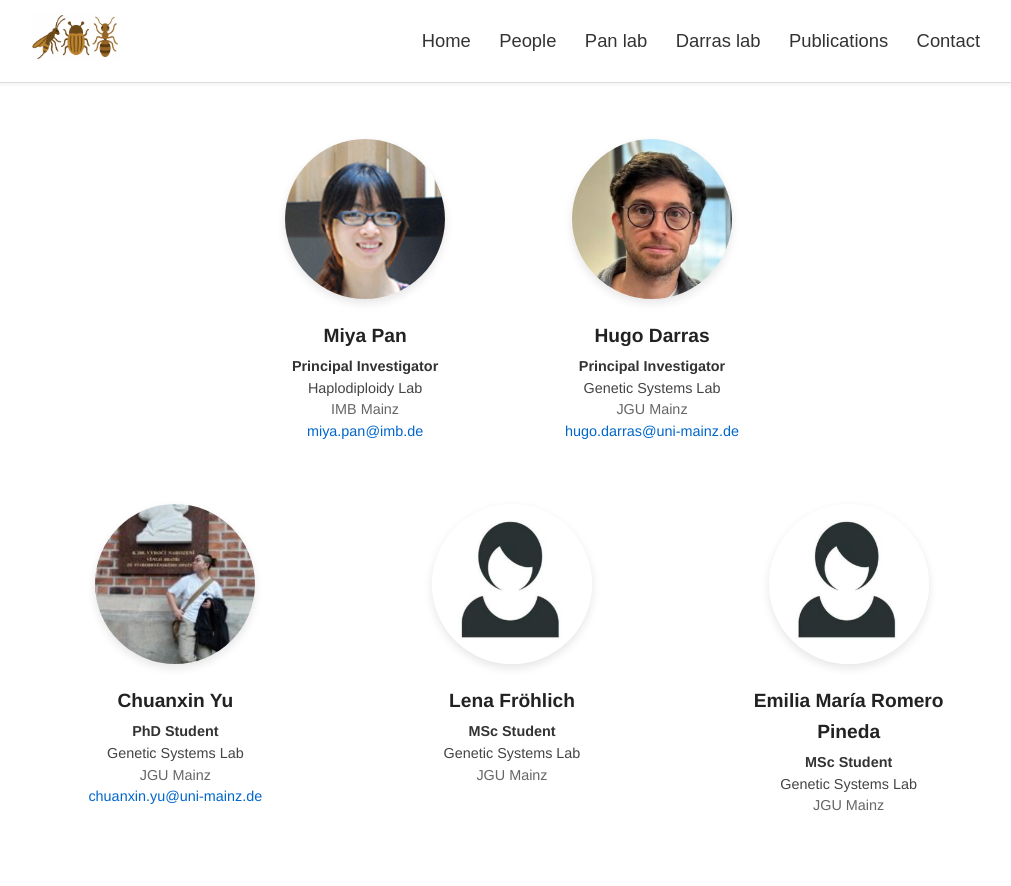
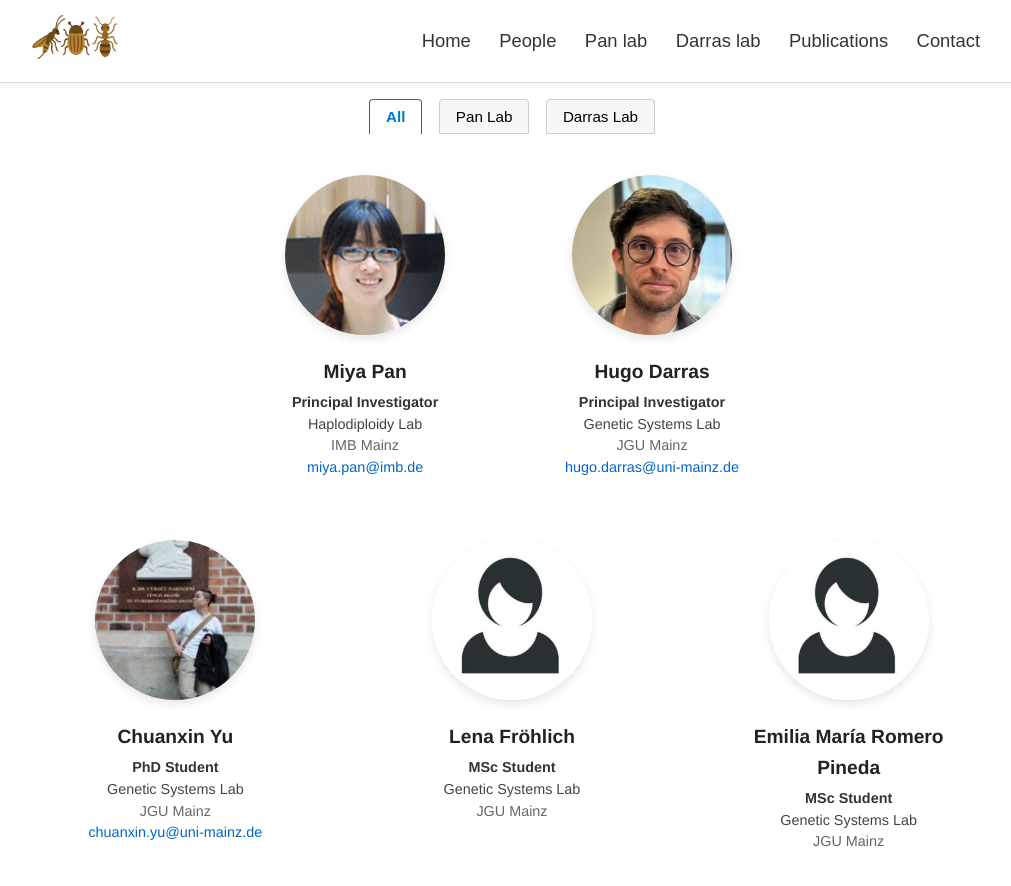
Before and after one commit to lab-darras/lab-darras.github.io, a Jekyll site: the page built from people.md, in a window 1280 px wide. Shown: the top 886 px of the page, without its empty margins (128-1139 px from the left). Built offline with Jekyll 4.4.1, drawn with Linux system fonts in a browser that asks for light colours; part of the change alters nothing that is shown.

Commit message:
Update people.md

```diff
--- a/people.md
+++ b/people.md
@@ -89,10 +89,43 @@ title: People
 .person a:hover {
   text-decoration: underline;
 }
+
+/* Filter buttons */
+#people-filter {
+  text-align: center;
+  margin-bottom: 30px;
+}
+#people-filter button {
+  margin: 0 6px;
+  padding: 8px 16px;
+  font-size: 0.95rem;
+  cursor: pointer;
+  border: 1px solid #ccc;
+  background: #f7f7f7;
+  border-radius: 4px 4px 0 0;
+  transition: background 0.2s, border-color 0.2s;
+}
+#people-filter button:hover {
+  background: #eaeaea;
+}
+#people-filter button.active {
+  background: #fff;
+  border: 1px solid #0077cc;
+  border-bottom: 2px solid #fff;
+  color: #0077cc;
+  font-weight: 600;
+}
 </style>
 
+<!-- Filter buttons -->
+<div id="people-filter">
+  <button class="active" onclick="filterPeople('all', this)">All</button>
+  <button onclick="filterPeople('pan', this)">Pan Lab</button>
+  <button onclick="filterPeople('darras', this)">Darras Lab</button>
+</div>
+
 <div class="group-leaders">
-  <div class="person">
+  <div class="person" data-lab="pan">
     <img src="{{ '/assets/images/miya-pan.png' | relative_url }}" alt="Miya Pan">
     <h3>Miya Pan</h3>
     <p class="role">Principal Investigator</p>
@@ -100,7 +133,7 @@ title: People
     <p class="institute">IMB Mainz</p>
     <p><a href="mailto:miya.pan@imb.de">miya.pan@imb.de</a></p>
   </div>
-  <div class="person">
+  <div class="person" data-lab="darras">
     <img src="{{ '/assets/images/hugo-darras.png' | relative_url }}" alt="Hugo Darras">
     <h3>Hugo Darras</h3>
     <p class="role">Principal Investigator</p>
@@ -111,7 +144,7 @@ title: People
 </div>
 
 <div class="people-grid">
-  <div class="person">
+  <div class="person" data-lab="darras">
     <img src="{{ '/assets/images/chuanxin.png' | relative_url }}" alt="Chuanxin Yu">
     <h3>Chuanxin Yu</h3>
     <p class="role">PhD Student</p>
@@ -120,7 +153,7 @@ title: People
     <p><a href="mailto:chuanxin.yu@uni-mainz.de">chuanxin.yu@uni-mainz.de</a></p>
   </div>
 
-  <div class="person">
+  <div class="person" data-lab="darras">
     <img src="{{ '/assets/images/lena.png' | relative_url }}" alt="Lena Fröhlich">
     <h3>Lena Fröhlich</h3>
     <p class="role">MSc Student</p>
@@ -128,7 +161,7 @@ title: People
     <p class="institute">JGU Mainz</p>
   </div>
 
-  <div class="person">
+  <div class="person" data-lab="darras">
     <img src="{{ '/assets/images/emilia.png' | relative_url }}" alt="Emilia María Romero Pineda">
     <h3>Emilia María Romero Pineda</h3>
     <p class="role">MSc Student</p>
@@ -136,3 +169,19 @@ title: People
     <p class="institute">JGU Mainz</p>
   </div>
 </div>
+
+<script>
+function filterPeople(lab, button) {
+  const people = document.querySelectorAll('.person');
+  people.forEach(person => {
+    if (lab === 'all') {
+      person.style.display = 'block';
+    } else {
+      person.style.display = person.getAttribute('data-lab') === lab ? 'block' : 'none';
+    }
+  });
+
+  document.querySelectorAll('#people-filter button').forEach(btn => btn.classList.remove('active'));
+  button.classList.add('active');
+}
+</script>
```
